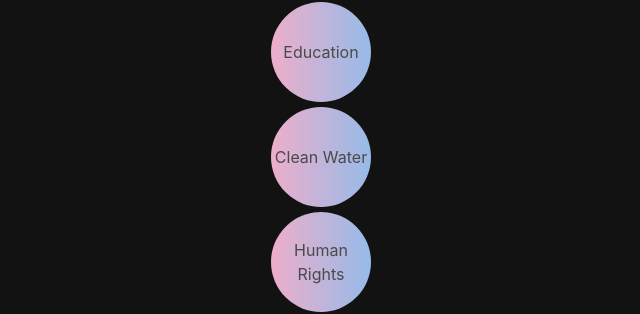
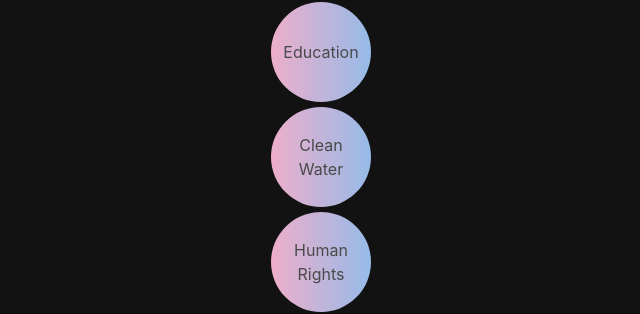
Before and after one commit to simenhaga/Smidig-prosjekt-Meliora-Impact, a React (Create React App) app: page / in a window 1280 px wide. Shown: the part 296-610 px from the top of the page, without its empty margins (319-959 px from the left). Built offline with nearby package versions, Linux system fonts and the light colour scheme.

Commit message:
Added padding bubbles

```diff
--- a/src/index.css
+++ b/src/index.css
@@ -15,6 +15,7 @@ body{
     transition-duration: .5s;
     user-select: none;
     margin: 5px 5px;
+    padding: 5px 5px;
 }
 .bubble:hover{
     --x: 100%;
```
